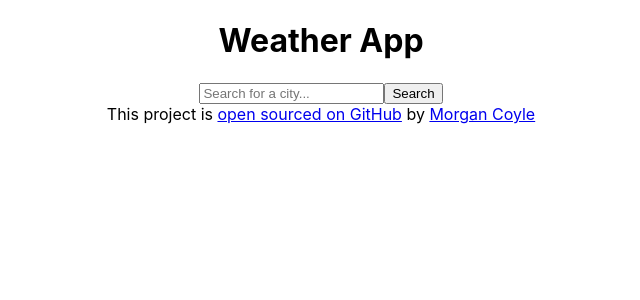
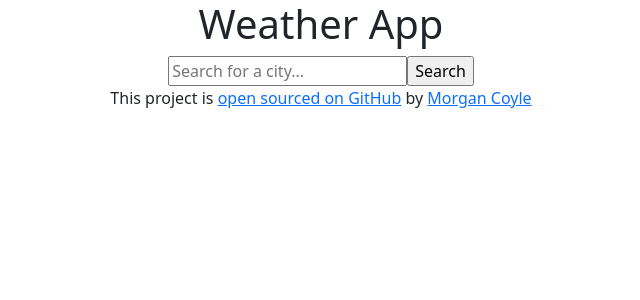
Before and after one commit to MCpracticesforskills/humidity, a React (Create React App) app: page / in a window 1280 px wide. Shown: the top 300 px of the page, without its empty margins (319-959 px from the left). Built offline with nearby package versions, Linux system fonts and the light colour scheme.

Commit message:
Added Bootstrap
Added Bootstrap. It's running & working perectly. Also deleted unecessary CSS in App.css

```diff
--- a/package.json
+++ b/package.json
@@ -7,6 +7,7 @@
     "@testing-library/react": "^13.4.0",
     "@testing-library/user-event": "^13.5.0",
     "axios": "^1.2.2",
+    "bootstrap": "^5.2.3",
     "react": "^18.2.0",
     "react-dom": "^18.2.0",
     "react-scripts": "5.0.1",
--- a/src/App.js
+++ b/src/App.js
@@ -1,13 +1,13 @@
 import "./App.css";
 import Weather from "./Weather";
+import "bootstrap/dist/css/bootstrap.min.css";
 
 function App() {
   return (
     <div className="App">
-      <header className="App-header">
-        <h1>Weather App</h1>
-        <Weather />
-      </header>
+      <h1>Weather App</h1>
+      <Weather />
+
       <footer>
         This project is{" "}
         <a
```
Also changed, not shown: 1 other file (tests, documents, lock files or other folders).
